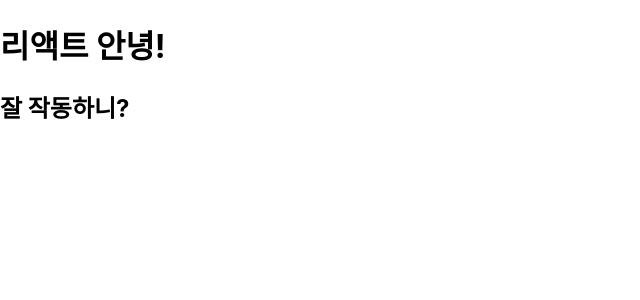
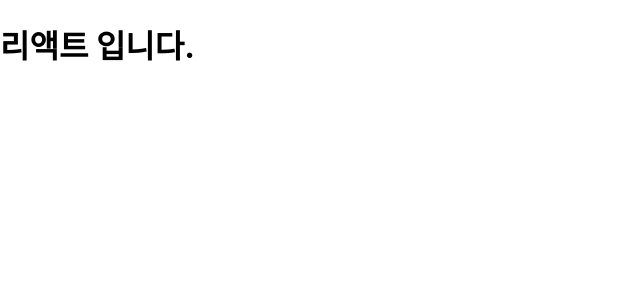
Before and after one commit to dbwlso811/study, a React (Create React App) app: page / in a window 1280 px wide. Shown: the top 300 px of the page, without its empty margins (0-640 px from the left). Built offline with nearby package versions, Linux system fonts and the light colour scheme.

Commit message:
[React-study] [   1. 삼항 연산자 ]

```diff
--- a/src/App.js
+++ b/src/App.js
@@ -3,10 +3,13 @@
 function App() {
     const name = '리액트';
     return (
-        <>
-            <h1>{name} 안녕!</h1>
-            <h2>잘 작동하니?</h2>
-        </>
+        <div>
+            {name === '리액트' ? (
+                <h1>리액트 입니다.</h1>
+            ) : (
+                <h2>리액트가 아닙니다.</h2>
+            )}
+        </div>
     );
 }
 
```
